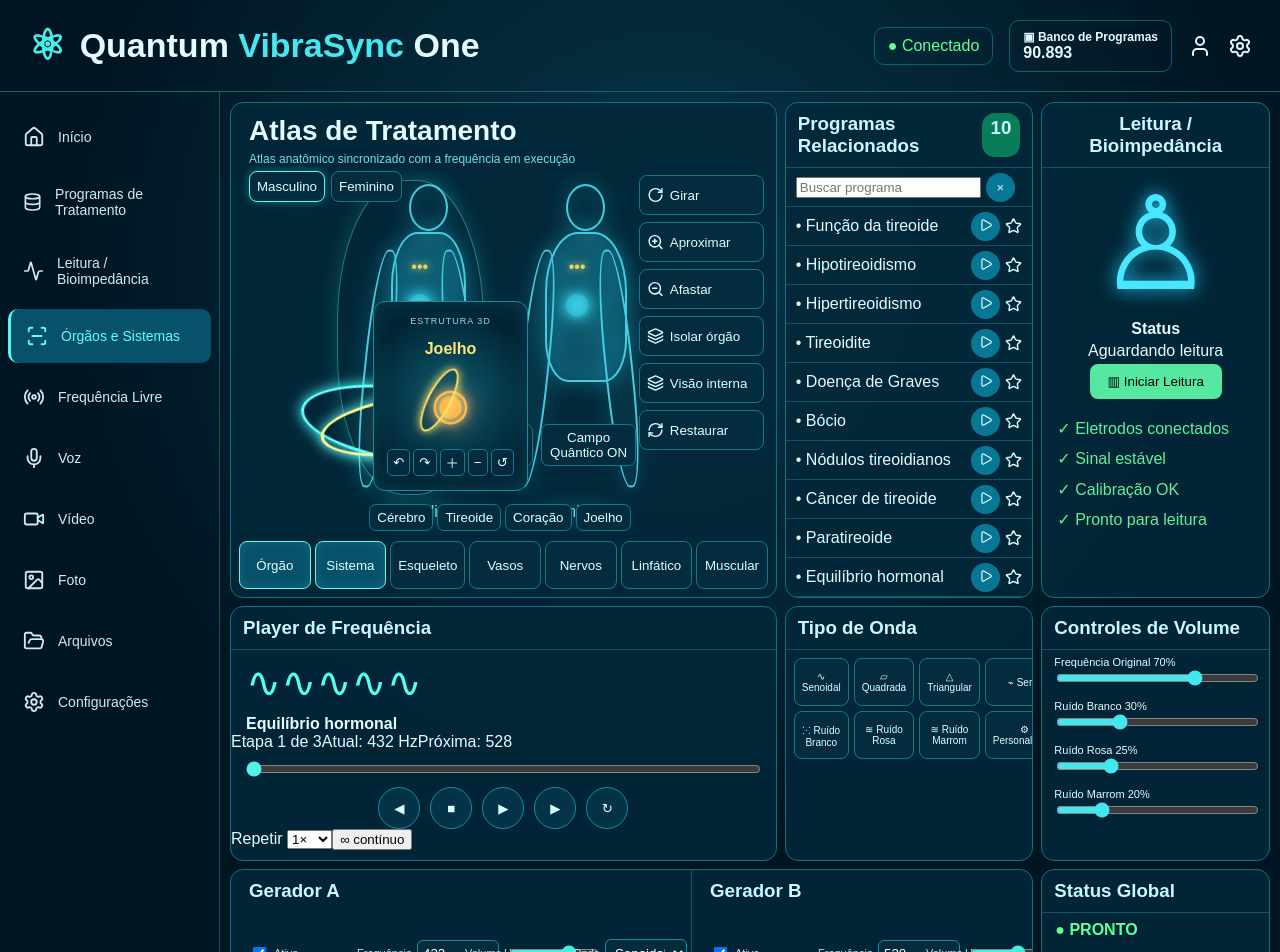
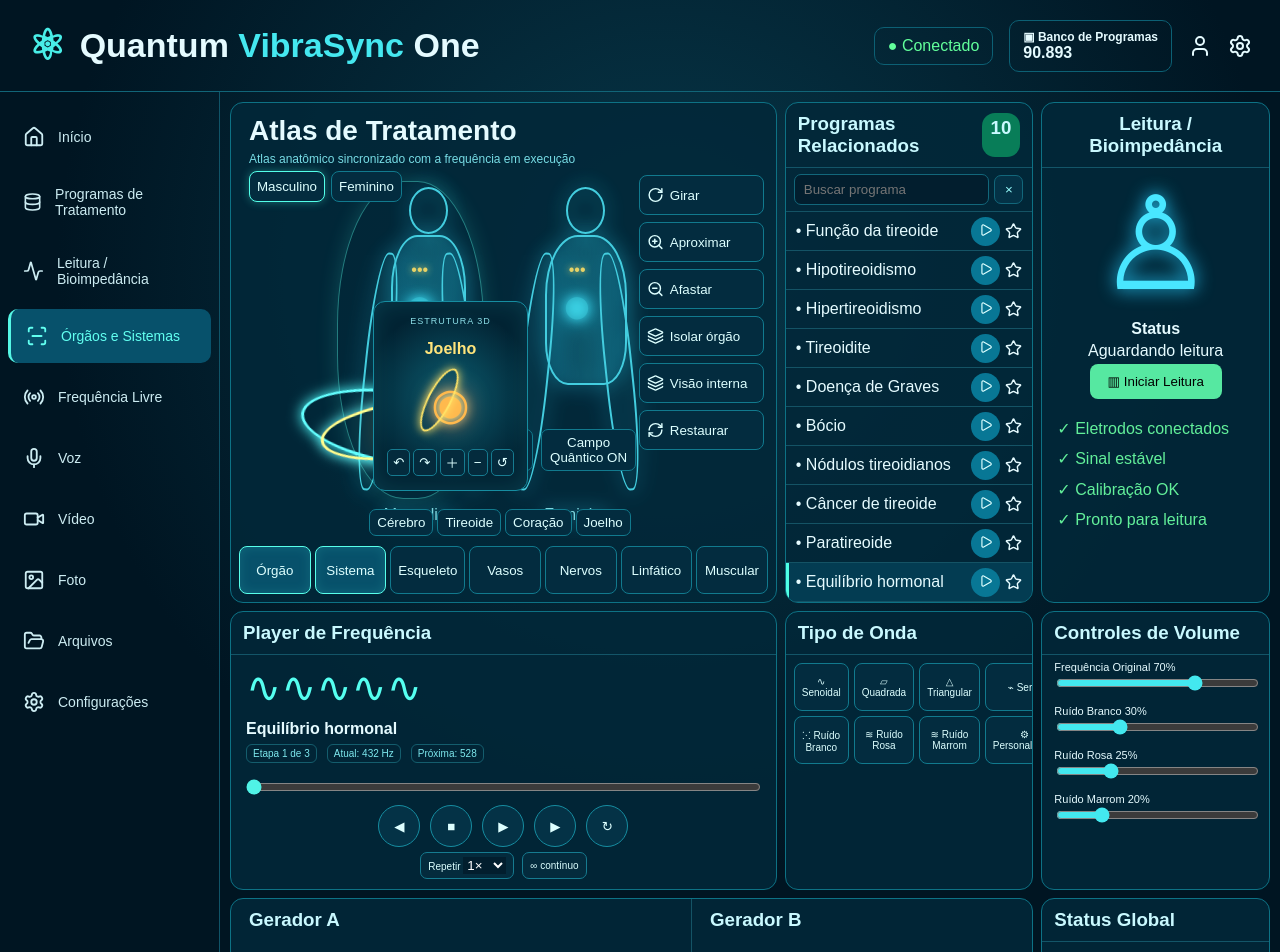
Before and after one commit to marcosfersant/quantum-vibrasync-one, a React (Vite) app: page / in a window 1280 px wide. Shown: the top 952 px of the page. Built offline with nearby package versions, Linux system fonts and the light colour scheme.

Commit message:
Passo 6: visual de programas sequencia e loop

```diff
--- a/src/style.css
+++ b/src/style.css
@@ -31,3 +31,10 @@
 .layers button.on{border-color:#58ffea;background:#07516b;box-shadow:inset 0 0 12px #4fffe522}
 .focus3d{position:absolute;left:12px;top:150px;width:155px;height:190px;z-index:13;border:1px solid #168da1;border-radius:12px;background:radial-gradient(circle,#0b5d70,#022333 72%);display:grid;place-items:center;padding:7px;perspective:600px;box-shadow:inset 0 0 24px #3ae7f322}
 .focus3d small{font-size:9px;color:#8bdde6;letter-spacing:1px}.focus3d>b{color:#ffe47b}.focus-model{position:relative;width:72px;height:62px;display:grid;place-items:center;font-size:44px;color:#ffb94d;text-shadow:0 0 10px #ffe989,0 0 25px #ff733c;transform-style:preserve-3d;transition:transform .25s ease}.focus-model i{position:absolute;width:70px;height:24px;border:2px solid #ffe467;border-radius:50%;box-shadow:0 0 10px #ffe467;animation:qClock 2.4s linear infinite}.focus3d nav{display:flex;gap:3px}.focus3d nav button{background:#042b3d;color:#dff;border:1px solid #167b90;border-radius:5px;padding:3px 5px}
+
+/* PASSO 6 — programas, sequência e repetição */
+.program-search{display:grid!important;grid-template-columns:1fr 30px!important;gap:5px;padding:6px 8px!important;height:auto!important}
+.program-search input{min-width:0;background:#021e2e;border:1px solid #12677b;border-radius:7px;color:#dff;padding:7px 9px}.program-search button{border:1px solid #12677b!important;border-radius:7px!important;background:#043246!important;color:#9ff!important}
+.related>div.program-selected{background:#07506a88;box-shadow:inset 3px 0 #4fffe5}
+.sequence-info{display:flex;gap:10px;padding:6px 15px;color:#7de8ee;font-size:10px}.sequence-info span{border:1px solid #145d6d;border-radius:6px;padding:3px 6px}
+.repeat-box{display:flex;justify-content:center;gap:8px;margin-top:5px}.repeat-box label,.repeat-box button{background:#042b3d;color:#dff;border:1px solid #167b90;border-radius:7px;padding:4px 7px;font-size:10px}.repeat-box select{background:#021e2e;color:#fff;border:0}.repeat-box button.on{border-color:#62ff9a;color:#82ffad}
```
